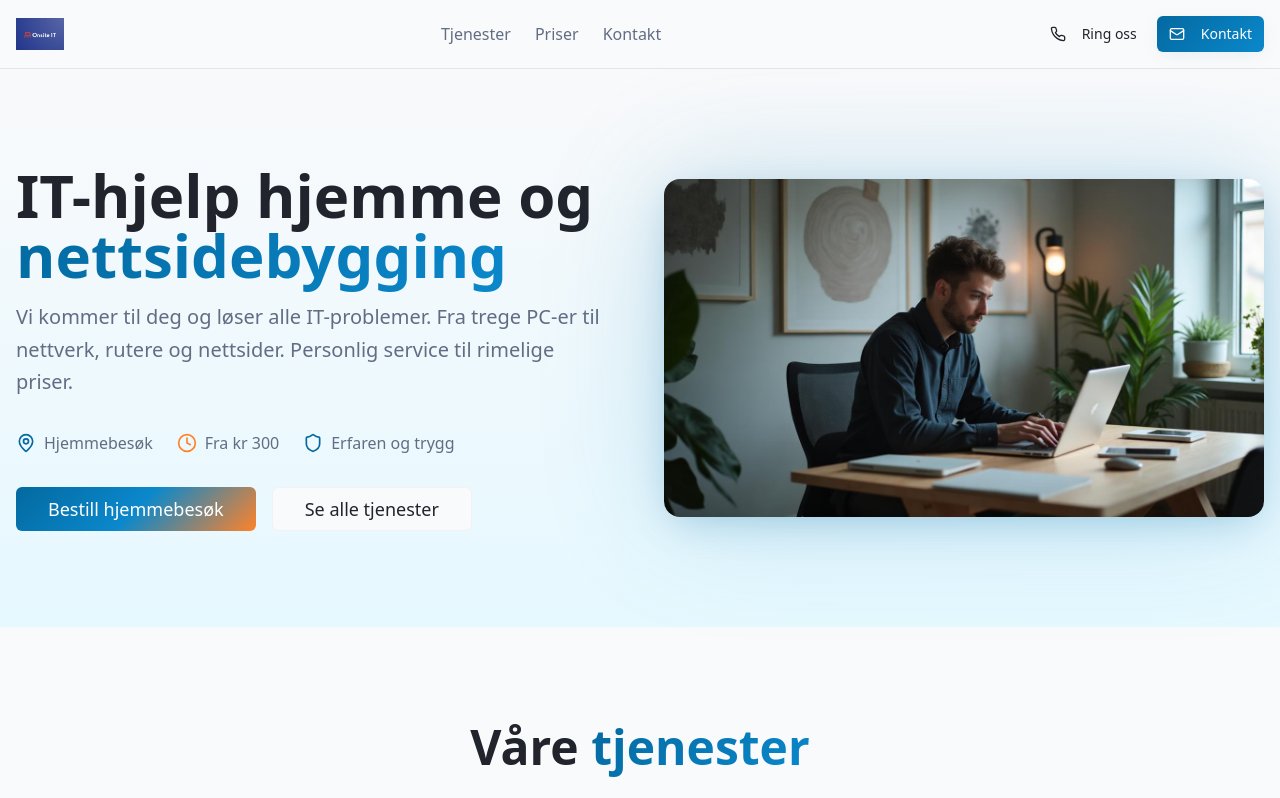
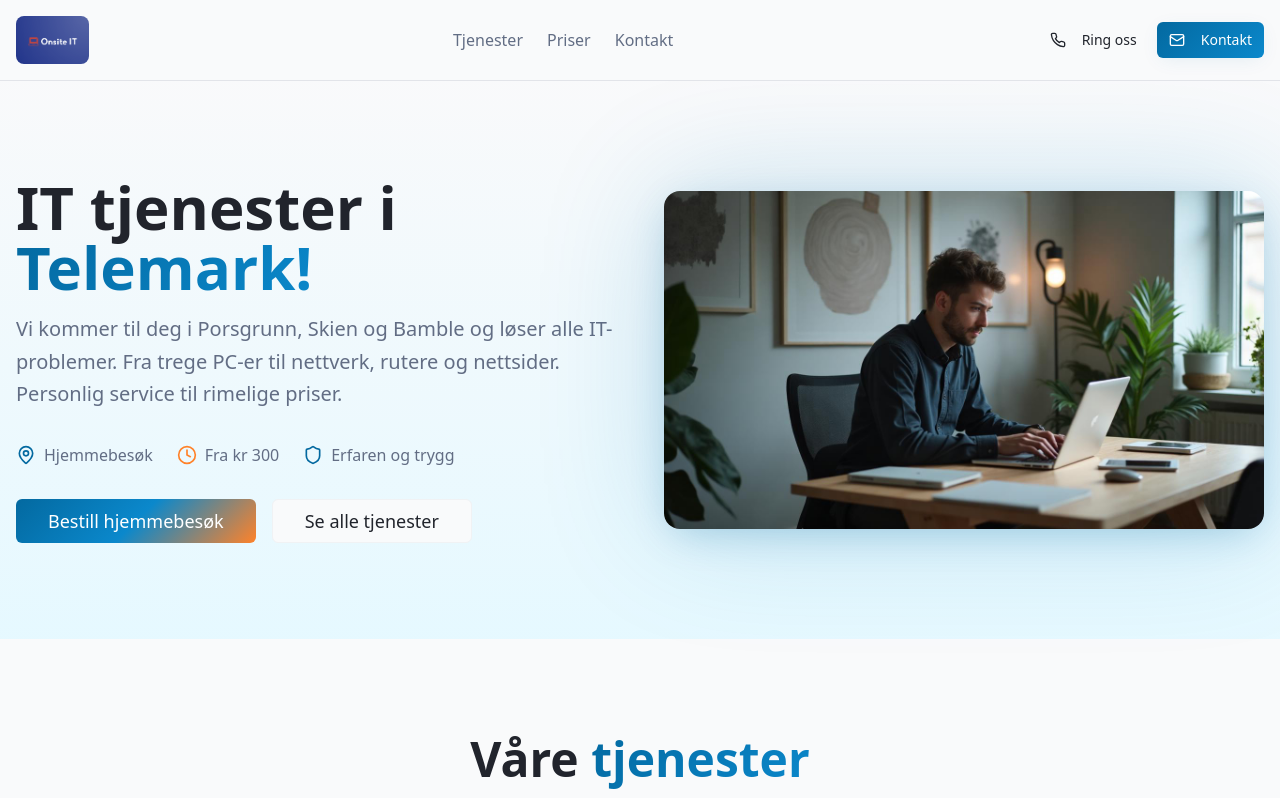
Before and after one commit to BenjaminDinamarca/onsite-it-solutions, a React (Vite) app: page / in a window 1280 px wide. Shown: the top 798 px of the page. Built offline with nearby package versions, Linux system fonts and the light colour scheme; the HTML template or start-up script is replaced by a standard one.

Commit message:
Refactor header and hero sections

```diff
--- a/src/components/Header.tsx
+++ b/src/components/Header.tsx
@@ -10,19 +10,28 @@ export function Header() {
           onClick={() => window.scrollTo({ top: 0, behavior: 'smooth' })}
           className="flex items-center space-x-2 hover:opacity-80 transition-opacity cursor-pointer"
         >
-          <img src={logoImage} alt="Onsite IT Logo" className="h-8 w-auto" />
+          <img src={logoImage} alt="Onsite IT Logo" className="h-12 w-auto rounded-lg" />
         </button>
 
         <nav className="hidden md:flex items-center space-x-6">
-          <a href="#tjenester" className="text-muted-foreground hover:text-foreground transition-colors">
+          <button
+            onClick={() => document.getElementById('tjenester')?.scrollIntoView({ behavior: 'smooth' })}
+            className="text-muted-foreground hover:text-foreground transition-colors"
+          >
             Tjenester
-          </a>
-          <a href="#priser" className="text-muted-foreground hover:text-foreground transition-colors">
+          </button>
+          <button
+            onClick={() => document.getElementById('priser')?.scrollIntoView({ behavior: 'smooth' })}
+            className="text-muted-foreground hover:text-foreground transition-colors"
+          >
             Priser
-          </a>
-          <a href="#kontakt" className="text-muted-foreground hover:text-foreground transition-colors">
+          </button>
+          <button
+            onClick={() => document.getElementById('kontakt')?.scrollIntoView({ behavior: 'smooth' })}
+            className="text-muted-foreground hover:text-foreground transition-colors"
+          >
             Kontakt
-          </a>
+          </button>
         </nav>
 
         <div className="flex items-center space-x-2">
--- a/src/components/Hero.tsx
+++ b/src/components/Hero.tsx
@@ -10,14 +10,14 @@ export function Hero() {
           <div className="space-y-8">
             <div className="space-y-4">
               <h1 className="text-4xl lg:text-6xl font-bold text-foreground leading-tight">
-                IT-hjelp hjemme og{" "}
+                IT tjenester i{" "}
                 <span className="bg-gradient-primary bg-clip-text text-transparent">
-                  nettside­bygging
+                  Telemark!
                 </span>
               </h1>
               <p className="text-xl text-muted-foreground leading-relaxed">
-                Vi kommer til deg og løser alle IT-problemer. Fra trege PC-er til nettverk,
-                rutere og nettsider. Personlig service til rimelige priser.
+                Vi kommer til deg i Porsgrunn, Skien og Bamble og løser alle IT-problemer.
+                Fra trege PC-er til nettverk, rutere og nettsider. Personlig service til rimelige priser.
               </p>
             </div>
 
```
